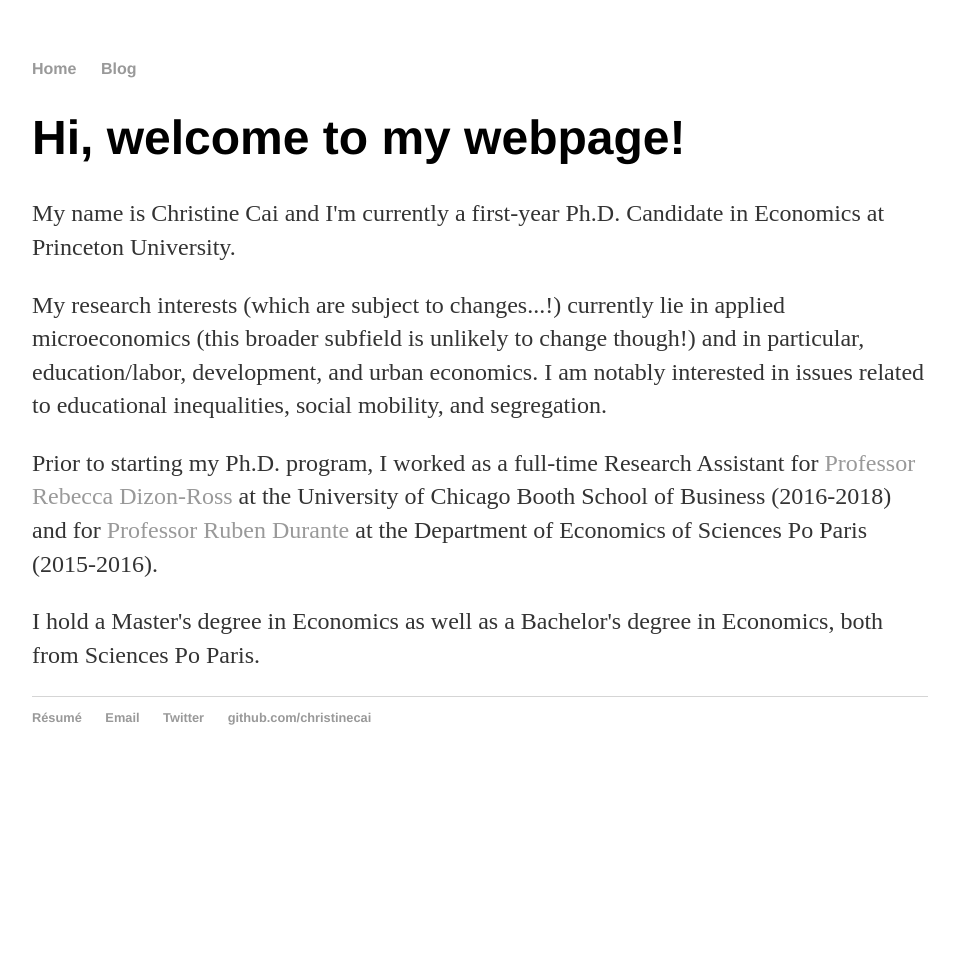
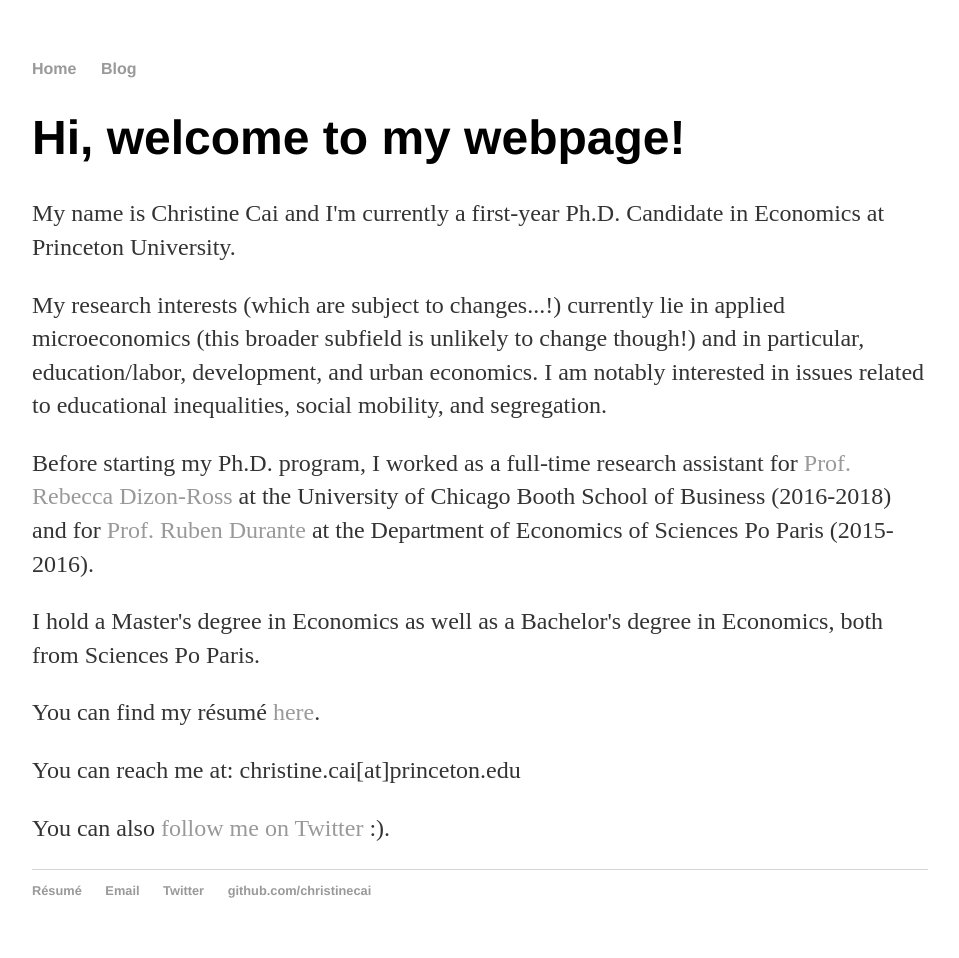
Before and after one commit to christinecai/christinecai.github.io, a Jekyll site: the page built from index.html, in a window 1280 px wide. Shown: the whole page, without its empty margins (160-1119 px from the left). Built offline with Jekyll 4.4.1, drawn with Linux system fonts in a browser that asks for light colours; before the commit the page ends 900 px from its top, so only the background shows below that.

Commit message:
Update index.html

```diff
--- a/index.html
+++ b/index.html
@@ -3,15 +3,27 @@ layout: default
 title: Christine Cai
 ---
 <div class="blurb">
+
 	<h1>Hi, welcome to my webpage!</h1>
+
 	<p>My name is Christine Cai and I'm currently a first-year Ph.D. Candidate in Economics at Princeton University.</p>
+
 	<p>My research interests (which are subject to changes...!) currently lie in applied microeconomics (this broader subfield is unlikely to change though!)
 		and in particular, education/labor, development, and urban economics.
 		I am notably interested in issues related to educational inequalities, social mobility, and segregation.</p>
-	<p>Prior to starting my Ph.D. program, I worked as a full-time Research Assistant for
-		<a href="http://faculty.chicagobooth.edu/rebecca.dizon-ross/">Professor Rebecca Dizon-Ross</a>
+
+	<p>Before starting my Ph.D. program, I worked as a full-time research assistant for
+		<a href="http://faculty.chicagobooth.edu/rebecca.dizon-ross/">Prof. Rebecca Dizon-Ross</a>
 		at the University of Chicago Booth School of Business (2016-2018) and for
-		<a href="https://www.rubendurante.net">Professor Ruben Durante</a>
+		<a href="https://www.rubendurante.net">Prof. Ruben Durante</a>
 		at the Department of Economics of Sciences Po Paris (2015-2016).</p>
+
 	<p>I hold a Master's degree in Economics as well as a Bachelor's degree in Economics, both from Sciences Po Paris.</p>
+
+	<p>You can find my résumé <a href="https://www.dropbox.com/s/mrxir24ojigm5g4/resume_website.pdf?dl=0">here</a>.</p>
+
+	<p>You can reach me at: christine.cai[at]princeton.edu </p>
+
+	<p>You can also <a href="https://twitter.com/Christine_Cai27">follow me on Twitter</a> :).</p>
+
 </div><!-- /.blurb -->
```
